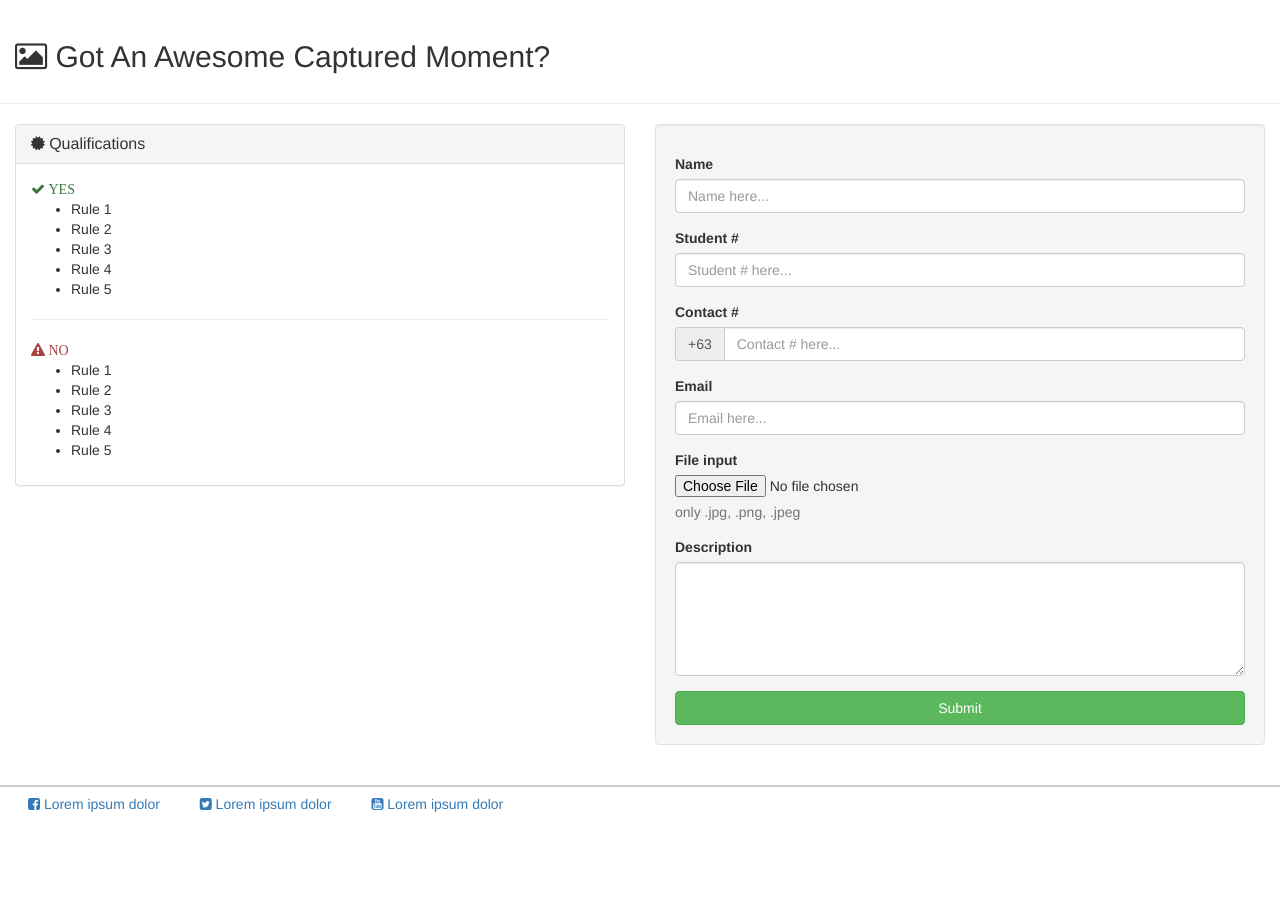
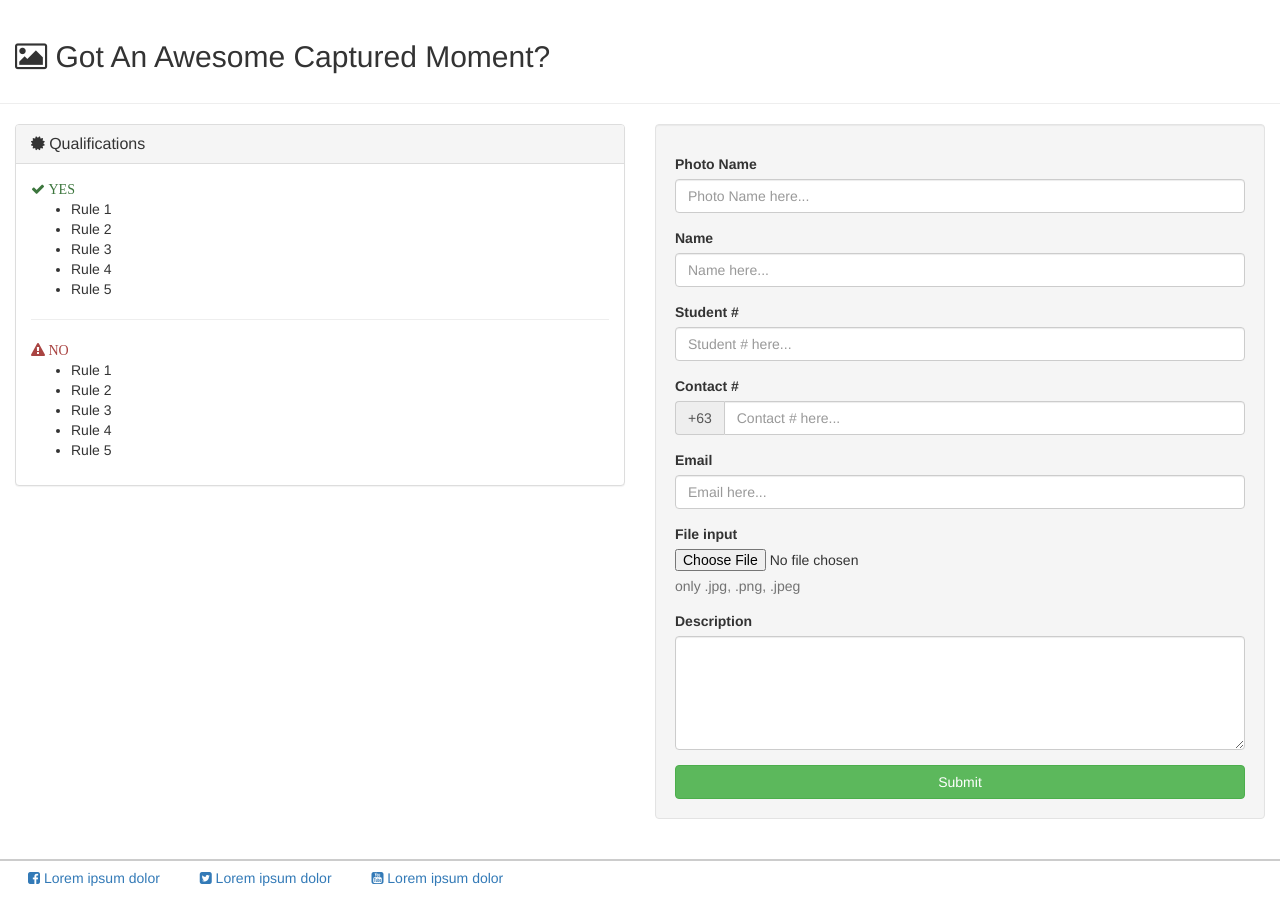
Before and after one commit to nikofernandez/ciICON, a CodeIgniter app: page /ciICON/submissions/photo in a window 1280 px wide. Shown: the part 52-957 px from the top of the page. Before the commit the page ends 864 px from the top, so only its background shows below. Run offline with CodeIgniter, Linux system fonts and the light colour scheme; some libraries are stand-ins or nearby versions.

Commit message:
Added field Photo Name

```diff
--- a/application/models/submissions_model.php
+++ b/application/models/submissions_model.php
@@ -21,6 +21,7 @@
 
     public function submit_photo($sub_photo){
       $data = array(
+        'PhotoName' => $this->input->post('photoname'),
         'Name' => $this->input->post('name'),
         'StudNum' => $this->input->post('studNum'),
         'Contact' => $this->input->post('contact'),
--- a/application/views/submissions/photo.php
+++ b/application/views/submissions/photo.php
@@ -55,6 +55,10 @@
 
         <?php echo form_open_multipart('submissions/photo'); ?>
           <div class="form-group">
+            <label for="name">Photo Name</label><br>
+            <input type="text" name="photoname" class="form-control" value="" placeholder="Photo Name here...">
+          </div>
+          <div class="form-group">
             <label for="name">Name</label><br>
             <input type="text" name="name" class="form-control" value="" placeholder="Name here...">
           </div>
```
Also changed, not shown: assets/documents/photos/bg.png (added).
